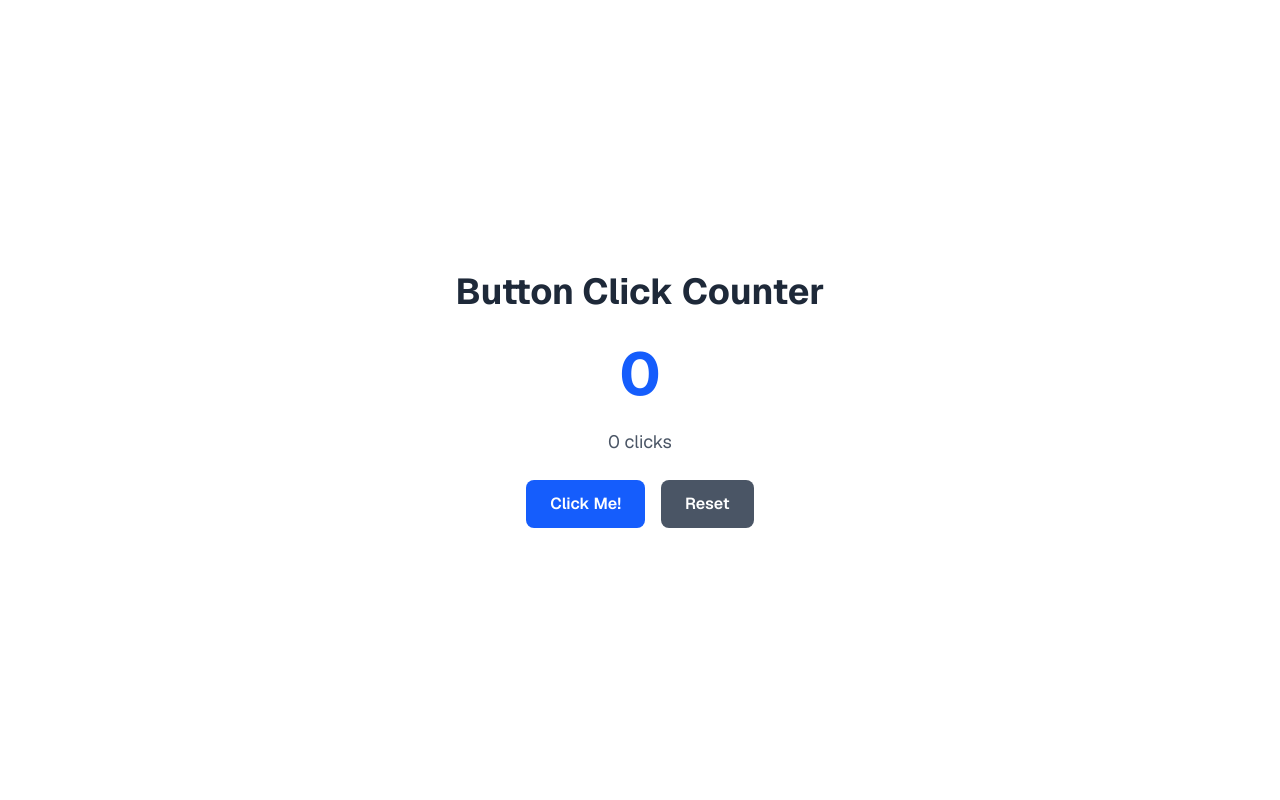
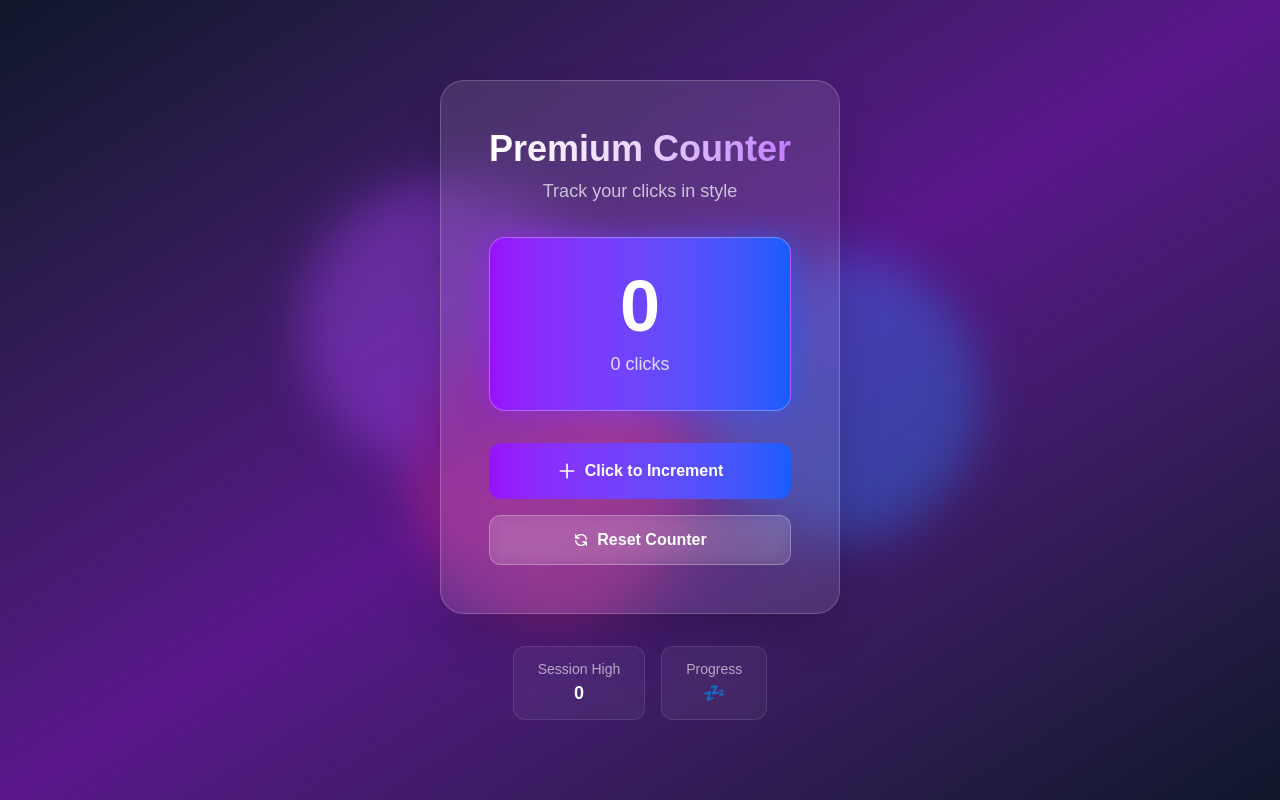
Before and after one commit to JittoJoseph/Test-Project, a Next.js app: page / in a window 1280 px wide. Built offline with nearby package versions, Linux system fonts and the light colour scheme.

Commit message:
refactor: enhance UI and functionality of the button click counter

```diff
--- a/src/app/page.tsx
+++ b/src/app/page.tsx
@@ -14,35 +14,104 @@ export default function Home() {
   };
 
   return (
-    <div className="font-sans flex items-center justify-center min-h-screen p-8">
-      <main className="flex flex-col gap-8 items-center text-center">
-        <h1 className="text-4xl font-bold text-gray-800 dark:text-white">
-          Button Click Counter
-        </h1>
+    <div className="min-h-screen bg-gradient-to-br from-slate-900 via-purple-900 to-slate-900 flex items-center justify-center p-8">
+      {/* Background Effects */}
+      <div className="absolute inset-0 overflow-hidden">
+        <div className="absolute -inset-10 opacity-50">
+          <div className="absolute top-1/4 left-1/4 w-72 h-72 bg-purple-500 rounded-full mix-blend-multiply filter blur-xl animate-pulse"></div>
+          <div className="absolute top-1/3 right-1/4 w-72 h-72 bg-blue-500 rounded-full mix-blend-multiply filter blur-xl animate-pulse delay-1000"></div>
+          <div className="absolute bottom-1/4 left-1/3 w-72 h-72 bg-pink-500 rounded-full mix-blend-multiply filter blur-xl animate-pulse delay-2000"></div>
+        </div>
+      </div>
 
-        <div className="flex flex-col items-center gap-6">
-          <div className="text-6xl font-bold text-blue-600 dark:text-blue-400">
-            {count}
+      <main className="relative z-10 flex flex-col items-center text-center">
+        {/* Main Card */}
+        <div className="bg-white/10 backdrop-blur-xl border border-white/20 rounded-3xl p-12 shadow-2xl max-w-md w-full">
+          {/* Header */}
+          <div className="mb-8">
+            <h1 className="text-4xl font-bold bg-gradient-to-r from-white via-purple-200 to-purple-400 bg-clip-text text-transparent mb-2">
+              Premium Counter
+            </h1>
+            <p className="text-white/70 text-lg">Track your clicks in style</p>
           </div>
 
-          <div className="text-lg text-gray-600 dark:text-gray-300">
-            {count === 1 ? "1 click" : `${count} clicks`}
+          {/* Counter Display */}
+          <div className="mb-8">
+            <div className="relative">
+              <div className="absolute inset-0 bg-gradient-to-r from-purple-600 to-blue-600 rounded-2xl blur-lg opacity-75 animate-pulse"></div>
+              <div className="relative bg-gradient-to-r from-purple-600 to-blue-600 rounded-2xl p-8 border border-white/30">
+                <div className="text-7xl font-bold text-white mb-2 tabular-nums">
+                  {count.toLocaleString()}
+                </div>
+                <div className="text-white/80 text-lg font-medium">
+                  {count === 1 ? "1 click" : `${count.toLocaleString()} clicks`}
+                </div>
+              </div>
+            </div>
           </div>
 
-          <div className="flex gap-4">
+          {/* Action Buttons */}
+          <div className="flex flex-col gap-4">
             <button
               onClick={incrementCounter}
-              className="px-6 py-3 bg-blue-600 hover:bg-blue-700 text-white font-semibold rounded-lg transition-colors duration-200 focus:outline-none focus:ring-2 focus:ring-blue-500 focus:ring-offset-2"
+              className="group relative overflow-hidden bg-gradient-to-r from-purple-600 to-blue-600 hover:from-purple-700 hover:to-blue-700 text-white font-bold py-4 px-8 rounded-xl transition-all duration-300 transform hover:scale-105 hover:shadow-lg hover:shadow-purple-500/25 active:scale-95"
             >
-              Click Me!
+              <div className="absolute inset-0 bg-white/20 translate-y-full group-hover:translate-y-0 transition-transform duration-300"></div>
+              <span className="relative flex items-center justify-center gap-2">
+                <svg
+                  className="w-5 h-5"
+                  fill="none"
+                  stroke="currentColor"
+                  viewBox="0 0 24 24"
+                >
+                  <path
+                    strokeLinecap="round"
+                    strokeLinejoin="round"
+                    strokeWidth={2}
+                    d="M12 4v16m8-8H4"
+                  />
+                </svg>
+                Click to Increment
+              </span>
             </button>
 
             <button
               onClick={resetCounter}
-              className="px-6 py-3 bg-gray-600 hover:bg-gray-700 text-white font-semibold rounded-lg transition-colors duration-200 focus:outline-none focus:ring-2 focus:ring-gray-500 focus:ring-offset-2"
+              className="group relative overflow-hidden bg-white/10 hover:bg-white/20 text-white font-semibold py-3 px-8 rounded-xl border border-white/30 transition-all duration-300 transform hover:scale-105 active:scale-95 backdrop-blur-sm"
             >
-              Reset
+              <span className="relative flex items-center justify-center gap-2">
+                <svg
+                  className="w-4 h-4"
+                  fill="none"
+                  stroke="currentColor"
+                  viewBox="0 0 24 24"
+                >
+                  <path
+                    strokeLinecap="round"
+                    strokeLinejoin="round"
+                    strokeWidth={2}
+                    d="M4 4v5h.582m15.356 2A8.001 8.001 0 004.582 9m0 0H9m11 11v-5h-.581m0 0a8.003 8.003 0 01-15.357-2m15.357 2H15"
+                  />
+                </svg>
+                Reset Counter
+              </span>
             </button>
+          </div>
+        </div>
+
+        {/* Stats Bar */}
+        <div className="mt-8 flex gap-4 text-center">
+          <div className="bg-white/5 backdrop-blur-sm border border-white/10 rounded-xl px-6 py-3">
+            <div className="text-white/60 text-sm">Session High</div>
+            <div className="text-white font-bold text-lg">
+              {Math.max(count, 0)}
+            </div>
+          </div>
+          <div className="bg-white/5 backdrop-blur-sm border border-white/10 rounded-xl px-6 py-3">
+            <div className="text-white/60 text-sm">Progress</div>
+            <div className="text-white font-bold text-lg">
+              {count > 0 ? "🔥" : "💤"}
+            </div>
           </div>
         </div>
       </main>
```
